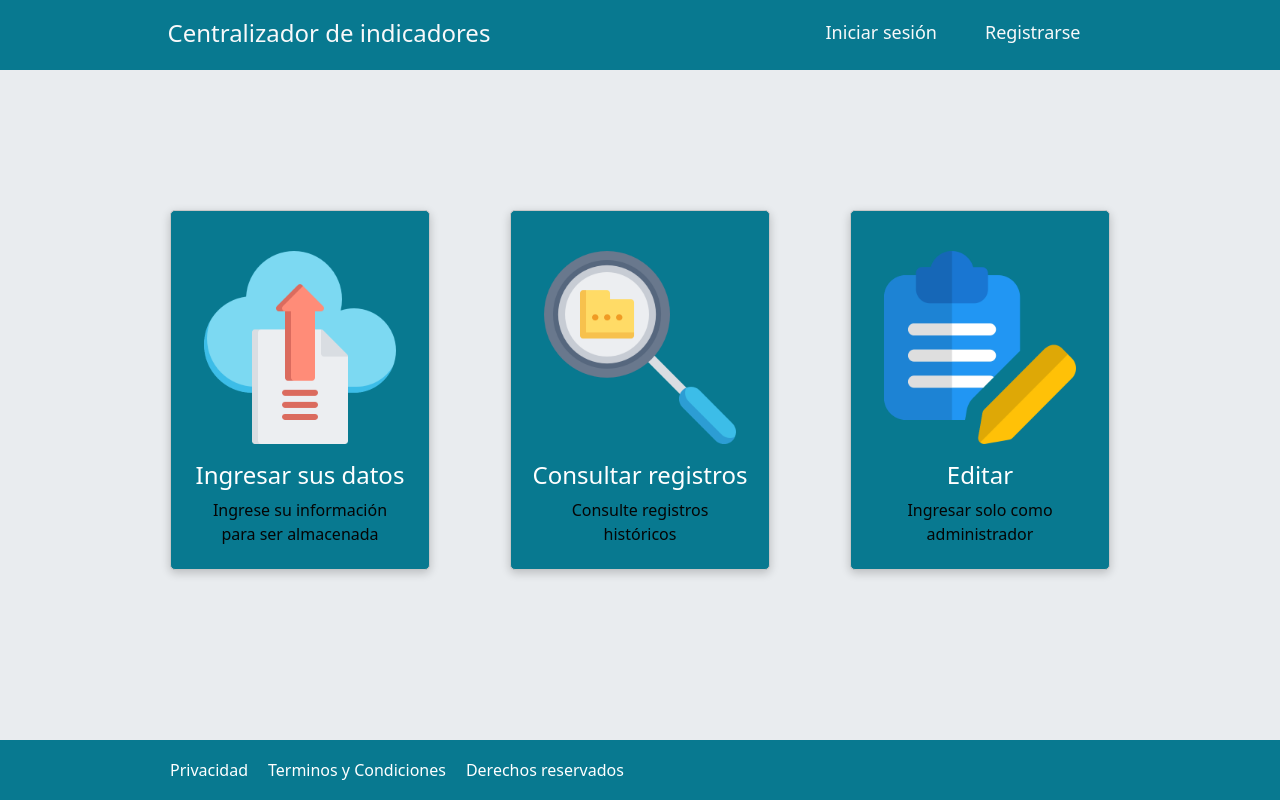
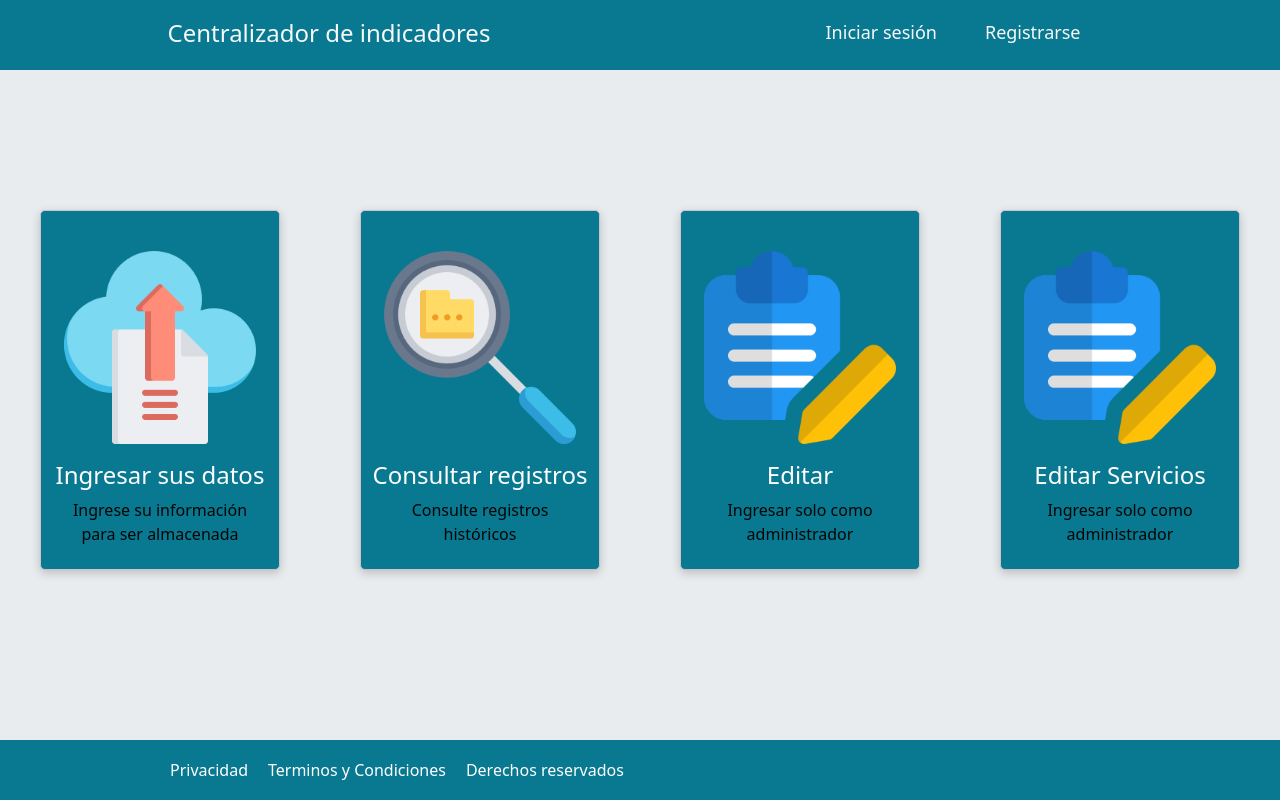
Before and after one commit to crst017/DW-UTP-CICLO4, a React (Create React App) app in the folder frontend/: page /interfaz in a window 1280 px wide. Built offline with nearby package versions, Linux system fonts and the light colour scheme.

Commit message:
add editar servicios route

```diff
--- a/frontend/src/App.jsx
+++ b/frontend/src/App.jsx
@@ -9,6 +9,7 @@ import Filtro from './components/Filtro';
 import Tabla from './components/Tabla';
 import NuevoRegistro from './components/NuevoRegistro';
 import EditarRegistros from './components/EditarRegistros';
+import EditarServicios from './components/EditarServicios';
 
 import React from 'react';
 import { BrowserRouter as Router, Route, Switch } from 'react-router-dom';
@@ -39,6 +40,10 @@ function App() {
             <EditarRegistros></EditarRegistros>
           </Route>
 
+          <Route path="/editarServicio">
+            <EditarServicios></EditarServicios>
+          </Route>
+
           <Route path="/landing">
             <Landing></Landing>
           </Route>
--- /dev/null
+++ b/frontend/src/components/EditarServicios.jsx
@@ -0,0 +1,98 @@
+import React, { Component } from 'react';
+import './editar.css';
+import axios from 'axios';
+
+const capitalize = function( string ) {
+    return string.charAt(0).toUpperCase() + string.slice(1)
+}
+
+class App extends Component {
+    constructor() {
+        super();
+        this.state = {
+            id:'',
+            year: '',
+            month: '',
+            compliance: 0,
+            tasks: []
+        };
+        this.handleChange = this.handleChange.bind(this);
+    }
+
+    handleChange(e) {
+        const { name, value } = e.target;
+        this.setState({
+        [name]: value
+        });
+    }
+
+
+//     deleteTask(id) {
+//         axios.delete(`http://localhost:3001/api/register/deleteRegister/${id}`)
+//             .then(data => {
+//                 this.fetchTasks();
+//             });
+//     }
+
+//     editTask(id) {
+//         fetch(`http://localhost:3001/api/register/getRegistersId/${id}`)
+//           .then(res => res.json())
+//           .then(data => {
+//             this.setState({
+//                 id: data._id,
+//               year: data.year,
+//               month: data.month,
+//               compliance: data.compliance,
+//             });
+//         });
+//     }
+
+//       editTaskSend(id) {
+//         fetch(`http://localhost:3001/api/register/getRegistersId/${id}`)
+//           .then(res => res.json())
+//           .then(data => {
+
+
+//               const body = {
+//                   "_id": this.state.id,
+//                   "idCompany": data.idCompany,
+//                   "year": this.state.year,
+//                   "month": this.state.month,
+//                   "idService": data.idService,
+//                   "idIndicator": data.idIndicator,
+//                   "compliance": this.state.compliance,
+//               }
+//               console.log(body)
+
+//               axios.put(`http://localhost:3001/api/register/editRegister`, body)
+//               .then(data => {
+//                 this.fetchTasks();
+//             });
+
+//           });
+//       }
+
+//     componentDidMount() {
+//         this.fetchTasks();
+//     }
+
+//     fetchTasks() {
+//         const idCompany = "6112dbe26288fa269c94668f";
+//         fetch(`http://localhost:3001/api/register/getRegisters/${idCompany}`)
+//             .then(res => res.json())
+//             .then(data => {
+//                 this.setState({ tasks: data });
+//                 // console.log(this.state.tasks);
+//             });
+//     }
+
+
+
+    render() {
+        return (
+            <div>Hola</div>
+        )
+    }
+}
+
+export default App;
--- a/frontend/src/components/Interfaz.jsx
+++ b/frontend/src/components/Interfaz.jsx
@@ -33,6 +33,14 @@ const Interfaz = () => {
                     <p>Ingresar solo como administrador</p>
                 </a>
 
+                <a className="card" href="/editarServicio">
+                <div className="img-cont">
+                        <img className="img" src={img3} alt="" />
+                    </div>
+                    <h2>Editar Servicios</h2>
+                    <p>Ingresar solo como administrador</p>
+                </a>
+
             </div>
 
     )
```
